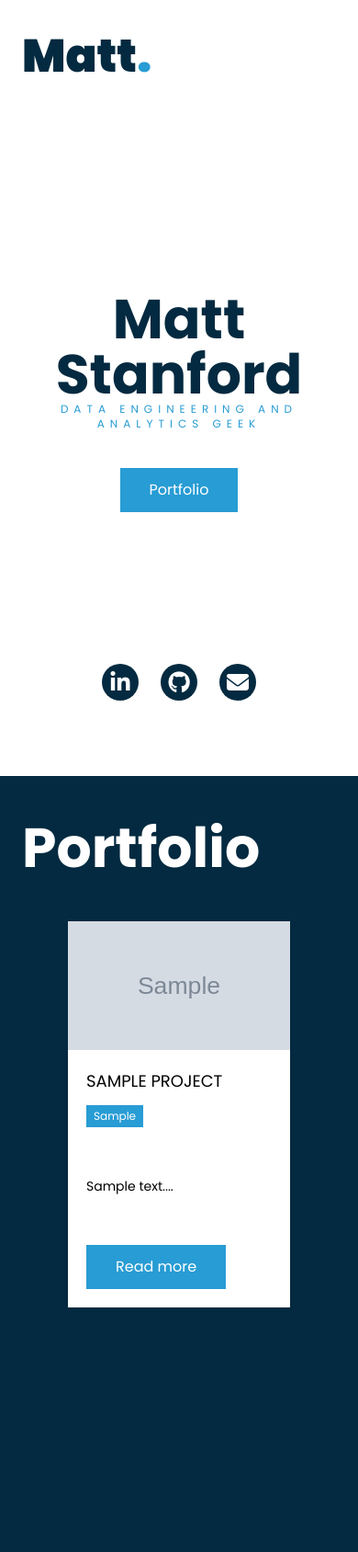
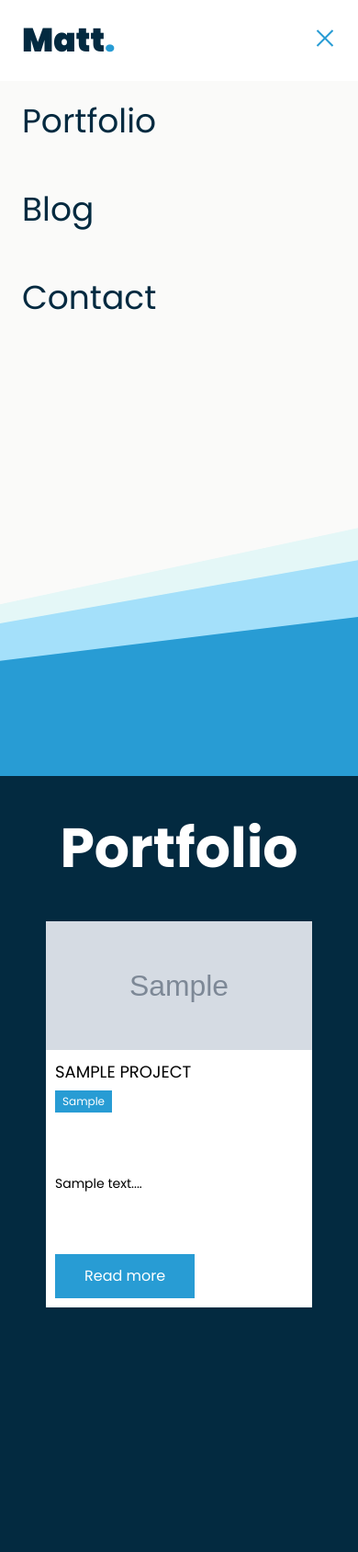
Before and after one commit to matt-stanford/ms_data_engineering_portfolio, a Django app: page / in a window 390 px wide, after a click on "Portfolio". Shown: the whole page at 92% size. Run offline with Django 5.2, Linux system fonts and the light colour scheme; tables that the repository leaves empty hold one stand-in row (values such as "Sample post"); grey boxes marked "Sample" are stand-in pictures; some libraries are stand-ins or nearby versions.

Commit message:
added mobile menu

```diff
--- a/de_portfolio/de_portfolio/static/css/style.css
+++ b/de_portfolio/de_portfolio/static/css/style.css
@@ -52,3 +52,49 @@ body {
   from { opacity: 0;}
   to { opacity: 1;}
 }
+
+/* Hamburger Menu */
+.hamburger {
+  cursor: pointer;
+  width: 24px;
+  height: 24px;
+  transition: all 0.3s;
+  position: relative;
+}
+
+.hamburger-top,
+.hamburger-middle,
+.hamburger-bottom {
+  position: absolute;
+  top: 0;
+  left: 0;
+  width: 24px;
+  height: 2px;
+  transform: rotate(0);
+  transition: all 0.3s;
+}
+
+.hamburger-middle {
+  transform: translateY(7px);
+}
+
+.hamburger-bottom {
+  transform: translateY(14px);
+}
+
+.open {
+  transform: rotate(90deg);
+  transform: translateY(0px);
+}
+
+.open .hamburger-top {
+  transform: rotate(45deg) translateY(6px) translate(6px);
+}
+
+.open .hamburger-middle {
+  display: none;
+}
+
+.open .hamburger-bottom {
+  transform: rotate(-45deg) translateY(6px) translate(-6px);
+}
--- a/de_portfolio/de_portfolio/static/js/app.js
+++ b/de_portfolio/de_portfolio/static/js/app.js
@@ -31,6 +31,9 @@ const modalCloseBtn = document.querySelector('#close-btn')
 const modal = document.querySelector('.modal')
 const modalTech = document.querySelector('.modal-tech')
 const modalImageWrapper = document.querySelector('#modal-image-wrapper')
+const hamburger = document.querySelector('.hamburger')
+const nav = document.querySelector('#mobile-menu')
+const mobileLinks = document.querySelectorAll('.mobile-link')
 
 modalBtns.forEach(btn => {
   btn.addEventListener('click', function() {
@@ -53,12 +56,15 @@ modalBtns.forEach(btn => {
 
         let image_list = [data.imageMain, data.image1, data.image2, data.image3, data.image4, data.image5]
         for (let image of image_list) {
-          let imageFrame = document.createElement('div')
-          imageFrame.classList.add('max-h-96', 'w-auto', 'shadow-2xl')
-          let imageSrc = document.createElement('img')
-          imageSrc.src = image
-          imageFrame.append(imageSrc)
-          modalImageWrapper.append(imageFrame)
+          if (image !== '') {
+            let imageFrame = document.createElement('div')
+            imageFrame.classList.add('h-96', 'w-auto', 'shadow-2xl')
+            let imageSrc = document.createElement('img')
+            imageSrc.classList.add('h-full', 'object-cover')
+            imageSrc.src = image
+            imageFrame.append(imageSrc)
+            modalImageWrapper.append(imageFrame)
+          }
         }
 
         document.querySelector('.modal').style.display = 'flex'
@@ -70,3 +76,19 @@ modalBtns.forEach(btn => {
 modalCloseBtn.addEventListener('click', function() {
   modal.style.display = 'none'
 })
+
+
+hamburger.addEventListener('click', () => {
+  hamburger.classList.toggle('open')
+  nav.classList.toggle('-translate-x-[400px]')
+  mobileLinks.forEach(link => link.classList.toggle('-translate-x-[200px]'))
+})
+
+
+mobileLinks.forEach(link => {
+  link.addEventListener('click', function() {
+    hamburger.classList.toggle('open')
+    nav.classList.toggle('-translate-x-[400px]')
+    mobileLinks.forEach(link => link.classList.toggle('-translate-x-[200px]'))
+  })
+})
--- a/de_portfolio/templates/pages/index.html
+++ b/de_portfolio/templates/pages/index.html
@@ -15,7 +15,7 @@
                     <div class="flex flex-col space-y-10 items-center md:items-start text-center md:text-left">
                         <div>
                             <h1 class="font-bold text-primary-blue-900 text-6xl md:text-8xl md:ml-[-6px]">Matt Stanford</h1>
-                            <p class="text-primary-blue-500 tracking-[0.5em] text-transform: uppercase text-xs md:text-sm">data engineering and analytics geek</p>
+                            <p class="text-primary-blue-500 tracking-[0.5em] text-transform: uppercase mt-2.5 md:mt-0 text-xs md:text-sm">data engineering and analytics geek</p>
                         </div>
                         <a href="#portfolio" class="transition ease-in-out duration-300 px-8 py-3 bg-primary-blue-500 text-white hover:bg-primary-blue-600">Portfolio</a>
 
@@ -46,7 +46,7 @@
 
     <section id="portfolio" class=" flex flex-col justify-around grow bg-primary-blue-900 h-svh">
         <!-- Flex container -->
-        <div class="container flex grow flex-col mx-auto py-12 px-6">
+        <div class="container flex grow flex-col mx-auto py-12 md:px-6 text-center md:text-left">
             <h1 class="font-bold text-white text-6xl md:text-8xl md:ml-[-6px]">Portfolio</h1>
 
             {% include 'partials/_slider.html' %}
--- a/de_portfolio/templates/partials/_modal.html
+++ b/de_portfolio/templates/partials/_modal.html
@@ -1,8 +1,9 @@
 <!-- modal -->
 <div class="modal fixed w-full h-full overflow-hidden top-0 left-0 bg-stone-900/90 z-30">
-    <div class="modal-content overflow-y-auto flex flex-col relative w-[1400px] min-w-[90%] h-[90%] m-auto p-8 bg-stone-50 shadow-2xl">
+    <div class="modal-content overflow-y-auto flex flex-col relative w-[1400px] min-w-[90%] h-[90%] text-left m-auto p-6 md:p-8 bg-stone-50 shadow-2xl">
         <div class="modal-info">
-            <div class="project-details">
+            <!-- Details -->
+            <div id="project-details">
                 <h3 id="modal-title" class="text-lg uppercase mb-3">Project Details</h3>
                 <div class="mb-3">
                     <p class="font-bold mb-1">Tools used in this project:</p>
@@ -12,13 +13,16 @@
                     <p><span  class="font-bold">Source code: </span><a href="" target="_blank" rel="noopener noreferrer" id="modal-github-link" class="hover:text-primary-blue-500">www.github.com <i class="fa-solid fa-arrow-up-right-from-square"></i></a></p>
                 </div>
             </div>
-            <div class="project-description mb-3">
+            <!-- Description -->
+            <div id="project-description" class="mb-3">
                 <p class="font-bold">About this project:</p>
                 <p id="modal-summary"></p>
             </div>
-            <div>
-                <p class="font-bold">Project images:</p>
+            <!-- Images -->
+            <div id="project-images">
+                <p class="font-bold mb-1">Project images:</p>
                 <div id="modal-image-wrapper" class="flex flex-col md:flex-row gap-4">
+                    <!-- Images added here using JS -->
                 </div>
             </div>
         </div>
--- a/de_portfolio/templates/partials/_navbar.html
+++ b/de_portfolio/templates/partials/_navbar.html
@@ -6,16 +6,35 @@
 
             <!-- Logo -->
             <div>
-                <a href="{% url 'index' %}" class="font-black text-[50px] text-primary-blue-900">Matt<span class="text-primary-blue-500">.</span></a>
+                <a href="{% url 'index' %}" class="font-black text-4xl md:text-5xl text-primary-blue-900">Matt<span class="text-primary-blue-500">.</span></a>
             </div>
 
-            <!-- Menu Items -->
+            <!-- Menu items -->
             <div class="hidden md:flex space-x-10">
                 <a href="#portfolio" class="hover:text-primary-blue-500">Portfolio</a>
                 <a href="#" class="hover:text-primary-blue-500">Blog</a>
                 <a href="#" class="hover:text-primary-blue-500">Contact</a>
             </div>
 
+            <!-- Hamburger icon -->
+            <button id="menu-btn" class="block hamburger md:hidden focus:outline-none">
+                <span class="hamburger-top bg-primary-blue-500"></span>
+                <span class="hamburger-middle bg-primary-blue-500"></span>
+                <span class="hamburger-bottom bg-primary-blue-500"></span>
+            </button>
+        </div>
+
+        <!-- Mobile menu -->
+        <div class="md:hidden">
+            <div id="mobile-menu" class="absolute flex flex-col items-start space-y-14 p-6 overflow-hidden left-0 top-[88px] h-[calc(100svh-88px)] w-full bg-stone-50 text-4xl text-primary-blue-900 origin-top transition-all ease-in-out duration-300 -translate-x-[400px]">
+                <a class="-translate-x-[200px] delay-300 ease-in-out duration-100 mobile-link" href="#portfolio">Portfolio</a>
+                <a class="-translate-x-[200px] delay-500 ease-in-out duration-100 mobile-link" href="#">Blog</a>
+                <a class="-translate-x-[200px] delay-700 ease-in-out duration-100 mobile-link" href="#">Contact</a>
+
+                <div class="absolute top-[60%] -left-24 w-[200%] h-[300px] -rotate-12 bg-primary-blue-100"></div>
+                <div class="absolute top-[63%] -left-12 w-[200%] h-[300px] -rotate-[10deg] bg-primary-blue-200"></div>
+                <div class="absolute top-[70%] -left-2 w-[200%] h-[300px] -rotate-[7deg] bg-primary-blue-500"></div>
+            </div>
         </div>
     </nav>
 </header>
--- a/de_portfolio/templates/partials/_slider.html
+++ b/de_portfolio/templates/partials/_slider.html
@@ -8,9 +8,9 @@
                 <div class="image-wrapper h-1/3">
                     <img src="{{ project.image_main.url }}" alt="">
                 </div>
-                <div class="content-wrapper bg-white flex flex-col items-start justify-between gap-y-4 p-5 h-2/3">
+                <div class="content-wrapper h-2/3 bg-white flex flex-col items-start justify-between p-2.5 md:p-5 md:gap-y-4">
                     <div>
-                        <h3 class="text-lg uppercase mb-3">{{ project.title }}</h3>
+                        <h3 class="text-lg uppercase mb-1.5 md:mb-3">{{ project.title }}</h3>
                         <div class="flex flex-wrap gap-2">
                             {% for tag in project.technology_tags_list %}
                                 <span class="text-xs text-white bg-primary-blue-500 py-1 px-2">
--- a/de_portfolio/theme/static/css/dist/styles.css
+++ b/de_portfolio/theme/static/css/dist/styles.css
@@ -789,6 +789,14 @@ select {
   position: relative;
 }
 
+.left-0 {
+  left: 0px;
+}
+
+.right-0 {
+  right: 0px;
+}
+
 .right-3 {
   right: 0.75rem;
 }
@@ -797,8 +805,68 @@ select {
   top: 0px;
 }
 
-.left-0 {
-  left: 0px;
+.top-\[-100\%\] {
+  top: -100%;
+}
+
+.top-\[-400px\] {
+  top: -400px;
+}
+
+.bottom-0 {
+  bottom: 0px;
+}
+
+.top-\[123px\] {
+  top: 123px;
+}
+
+.top-\[88px\] {
+  top: 88px;
+}
+
+.bottom-10 {
+  bottom: 2.5rem;
+}
+
+.bottom-14 {
+  bottom: 3.5rem;
+}
+
+.-bottom-14 {
+  bottom: -3.5rem;
+}
+
+.-left-24 {
+  left: -6rem;
+}
+
+.-bottom-24 {
+  bottom: -6rem;
+}
+
+.-left-12 {
+  left: -3rem;
+}
+
+.-left-2 {
+  left: -0.5rem;
+}
+
+.top-\[60\%\] {
+  top: 60%;
+}
+
+.top-\[65\%\] {
+  top: 65%;
+}
+
+.top-\[70\%\] {
+  top: 70%;
+}
+
+.top-\[63\%\] {
+  top: 63%;
 }
 
 .z-30 {
@@ -814,25 +882,32 @@ select {
   margin-right: auto;
 }
 
-.my-10 {
-  margin-top: 2.5rem;
-  margin-bottom: 2.5rem;
+.mb-1 {
+  margin-bottom: 0.25rem;
+}
+
+.mb-1\.5 {
+  margin-bottom: 0.375rem;
 }
 
 .mb-3 {
   margin-bottom: 0.75rem;
 }
 
+.mt-2 {
+  margin-top: 0.5rem;
+}
+
+.mt-2\.5 {
+  margin-top: 0.625rem;
+}
+
 .mt-28 {
   margin-top: 7rem;
 }
 
-.mb-10 {
-  margin-bottom: 2.5rem;
-}
-
-.mb-1 {
-  margin-bottom: 0.25rem;
+.mt-12 {
+  margin-top: 3rem;
 }
 
 .block {
@@ -871,24 +958,16 @@ select {
   height: 100svh;
 }
 
-.h-\[470px\] {
-  height: 470px;
+.h-\[calc\(100svh-123px\)\] {
+  height: calc(100svh - 123px);
 }
 
-.h-\[520px\] {
-  height: 520px;
+.h-\[calc\(100svh-88px\)\] {
+  height: calc(100svh - 88px);
 }
 
-.h-full {
-  height: 100%;
-}
-
-.h-\[90\%\] {
-  height: 90%;
-}
-
-.min-h-\[90\%\] {
-  min-height: 90%;
+.h-\[300px\] {
+  height: 300px;
 }
 
 .w-10 {
@@ -903,12 +982,65 @@ select {
   width: 100%;
 }
 
+.w-\[200\%\] {
+  width: 200%;
+}
+
 .min-w-\[90\%\] {
   min-width: 90%;
 }
 
 .grow {
   flex-grow: 1;
+}
+
+.origin-top {
+  transform-origin: top;
+}
+
+.-translate-y-\[500px\] {
+  --tw-translate-y: -500px;
+  transform: translate(var(--tw-translate-x), var(--tw-translate-y)) rotate(var(--tw-rotate)) skewX(var(--tw-skew-x)) skewY(var(--tw-skew-y)) scaleX(var(--tw-scale-x)) scaleY(var(--tw-scale-y));
+}
+
+.-translate-x-\[200px\] {
+  --tw-translate-x: -200px;
+  transform: translate(var(--tw-translate-x), var(--tw-translate-y)) rotate(var(--tw-rotate)) skewX(var(--tw-skew-x)) skewY(var(--tw-skew-y)) scaleX(var(--tw-scale-x)) scaleY(var(--tw-scale-y));
+}
+
+.translate-y-\[500px\] {
+  --tw-translate-y: 500px;
+  transform: translate(var(--tw-translate-x), var(--tw-translate-y)) rotate(var(--tw-rotate)) skewX(var(--tw-skew-x)) skewY(var(--tw-skew-y)) scaleX(var(--tw-scale-x)) scaleY(var(--tw-scale-y));
+}
+
+.translate-y-\[600px\] {
+  --tw-translate-y: 600px;
+  transform: translate(var(--tw-translate-x), var(--tw-translate-y)) rotate(var(--tw-rotate)) skewX(var(--tw-skew-x)) skewY(var(--tw-skew-y)) scaleX(var(--tw-scale-x)) scaleY(var(--tw-scale-y));
+}
+
+.-translate-x-\[400px\] {
+  --tw-translate-x: -400px;
+  transform: translate(var(--tw-translate-x), var(--tw-translate-y)) rotate(var(--tw-rotate)) skewX(var(--tw-skew-x)) skewY(var(--tw-skew-y)) scaleX(var(--tw-scale-x)) scaleY(var(--tw-scale-y));
+}
+
+.-rotate-12 {
+  --tw-rotate: -12deg;
+  transform: translate(var(--tw-translate-x), var(--tw-translate-y)) rotate(var(--tw-rotate)) skewX(var(--tw-skew-x)) skewY(var(--tw-skew-y)) scaleX(var(--tw-scale-x)) scaleY(var(--tw-scale-y));
+}
+
+.-rotate-\[10deg\] {
+  --tw-rotate: -10deg;
+  transform: translate(var(--tw-translate-x), var(--tw-translate-y)) rotate(var(--tw-rotate)) skewX(var(--tw-skew-x)) skewY(var(--tw-skew-y)) scaleX(var(--tw-scale-x)) scaleY(var(--tw-scale-y));
+}
+
+.-rotate-\[7deg\] {
+  --tw-rotate: -7deg;
+  transform: translate(var(--tw-translate-x), var(--tw-translate-y)) rotate(var(--tw-rotate)) skewX(var(--tw-skew-x)) skewY(var(--tw-skew-y)) scaleX(var(--tw-scale-x)) scaleY(var(--tw-scale-y));
+}
+
+.scale-y-0 {
+  --tw-scale-y: 0;
+  transform: translate(var(--tw-translate-x), var(--tw-translate-y)) rotate(var(--tw-rotate)) skewX(var(--tw-skew-x)) skewY(var(--tw-skew-y)) scaleX(var(--tw-scale-x)) scaleY(var(--tw-scale-y));
 }
 
 .cursor-pointer {
@@ -961,15 +1089,6 @@ select {
 
 .gap-4 {
   gap: 1rem;
-}
-
-.gap-y-4 {
-  row-gap: 1rem;
-}
-
-.gap-x-4 {
-  -moz-column-gap: 1rem;
-       column-gap: 1rem;
 }
 
 .space-x-10 > :not([hidden]) ~ :not([hidden]) {
@@ -994,6 +1113,12 @@ select {
   --tw-space-y-reverse: 0;
   margin-top: calc(2.5rem * calc(1 - var(--tw-space-y-reverse)));
   margin-bottom: calc(2.5rem * var(--tw-space-y-reverse));
+}
+
+.space-y-14 > :not([hidden]) ~ :not([hidden]) {
+  --tw-space-y-reverse: 0;
+  margin-top: calc(3.5rem * calc(1 - var(--tw-space-y-reverse)));
+  margin-bottom: calc(3.5rem * var(--tw-space-y-reverse));
 }
 
 .overflow-hidden {
@@ -1041,12 +1161,19 @@ select {
   background-color: rgb(28 25 23 / 0.9);
 }
 
-.p-6 {
-  padding: 1.5rem;
+.bg-white {
+  --tw-bg-opacity: 1;
+  background-color: rgb(255 255 255 / var(--tw-bg-opacity));
 }
 
-.p-8 {
-  padding: 2rem;
+.bg-primary-blue-200 {
+  --tw-bg-opacity: 1;
+  background-color: rgb(164 224 250 / var(--tw-bg-opacity));
+}
+
+.bg-primary-blue-100 {
+  --tw-bg-opacity: 1;
+  background-color: rgb(228 247 247 / var(--tw-bg-opacity));
 }
 
 .p-2 {
@@ -1057,8 +1184,8 @@ select {
   padding: 0.625rem;
 }
 
-.p-5 {
-  padding: 1.25rem;
+.p-6 {
+  padding: 1.5rem;
 }
 
 .px-2 {
@@ -1191,8 +1336,50 @@ select {
   transition-duration: 150ms;
 }
 
+.transition-all {
+  transition-property: all;
+  transition-timing-function: cubic-bezier(0.4, 0, 0.2, 1);
+  transition-duration: 150ms;
+}
+
+.delay-100 {
+  transition-delay: 100ms;
+}
+
+.delay-150 {
+  transition-delay: 150ms;
+}
+
+.delay-75 {
+  transition-delay: 75ms;
+}
+
+.delay-300 {
+  transition-delay: 300ms;
+}
+
+.delay-500 {
+  transition-delay: 500ms;
+}
+
+.delay-700 {
+  transition-delay: 700ms;
+}
+
 .duration-300 {
   transition-duration: 300ms;
+}
+
+.duration-500 {
+  transition-duration: 500ms;
+}
+
+.duration-100 {
+  transition-duration: 100ms;
+}
+
+.ease-in {
+  transition-timing-function: cubic-bezier(0.4, 0, 1, 1);
 }
 
 .ease-in-out {
```
Also changed, not shown: other parts of de_portfolio/theme/static/css/dist/styles.css (+81 -11 lines).
